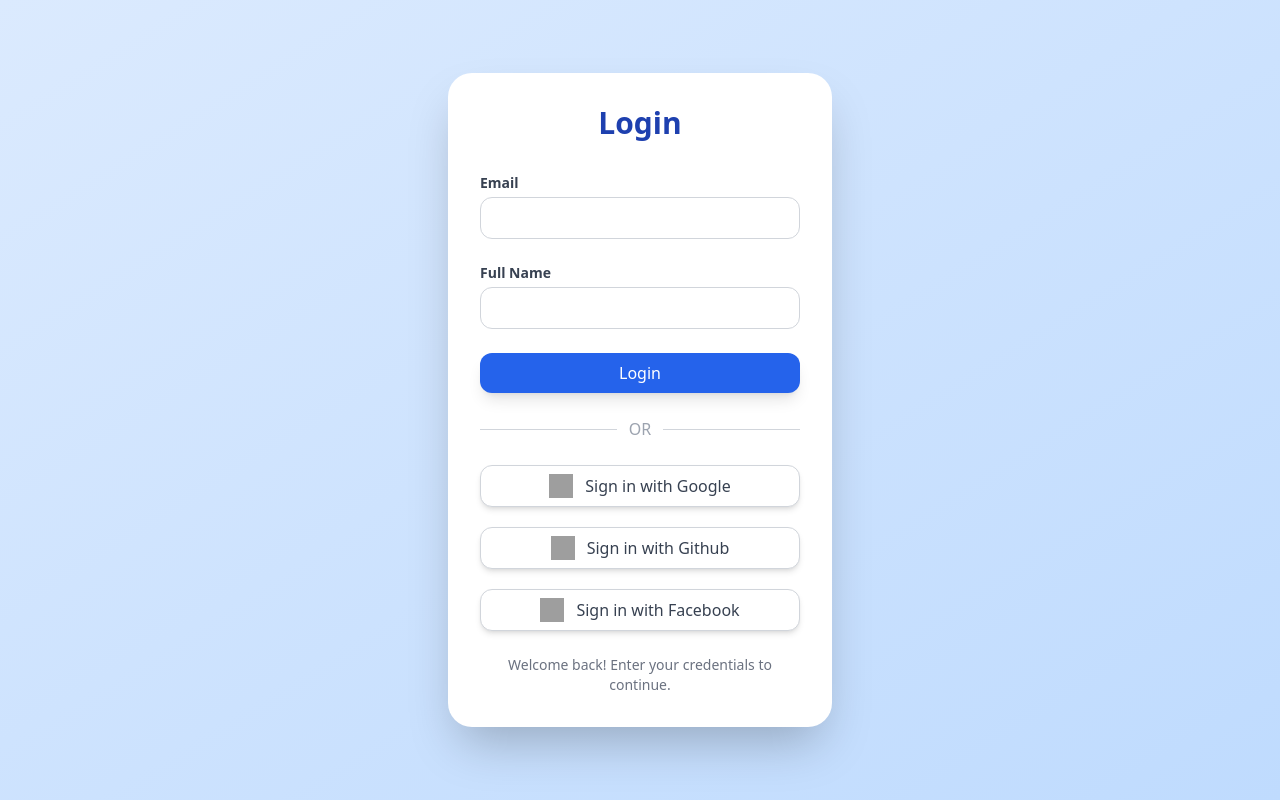
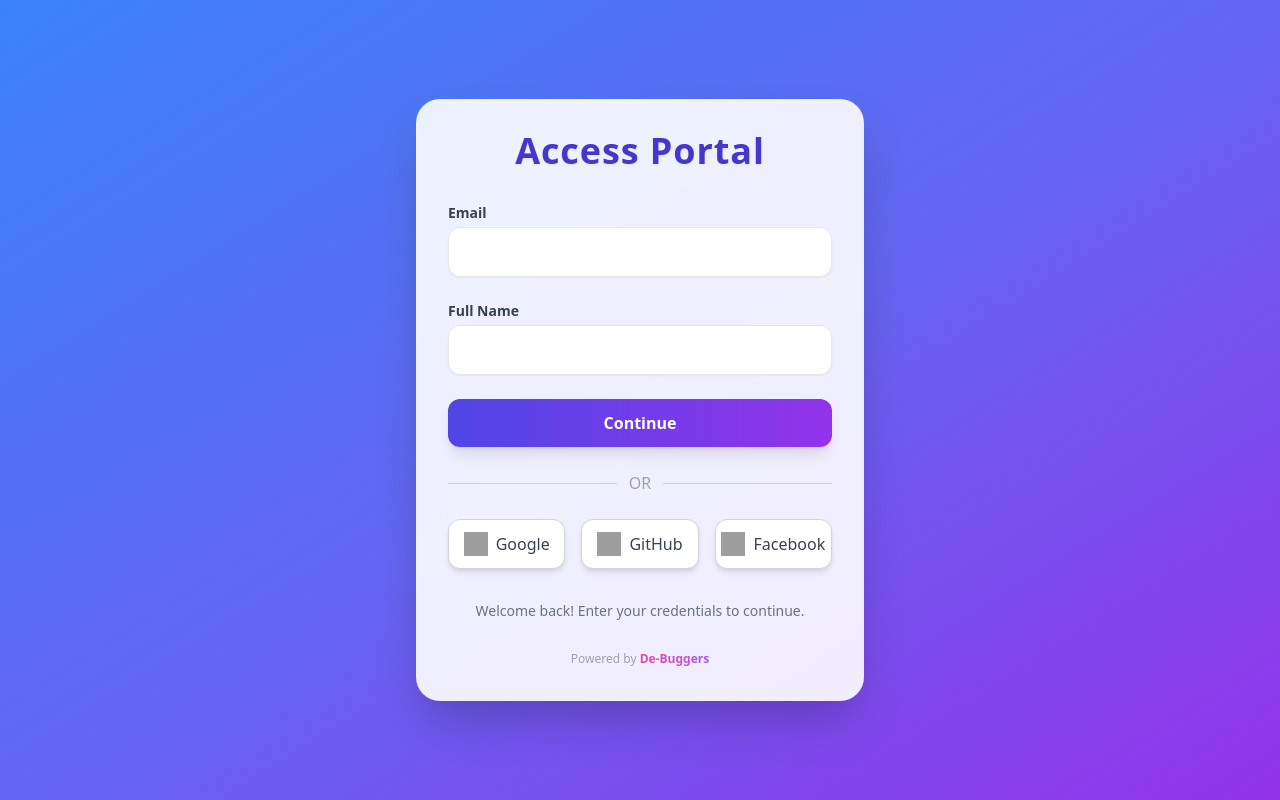
Before and after one commit to Siva-Rajan-R/DeB-Auth-Service, a FastAPI app: template templates/login.html in a window 1280 px wide. Run offline with FastAPI, Linux system fonts and the light colour scheme; the template is opened without the code that fills it, so the values that code supplies are empty; parts of the project's set-up code (start-up, migrations or seed data) failed here and were passed over; some libraries are stand-ins or nearby versions; grey boxes are pictures that could not be loaded.

Commit message:
redesigned login and otp page

```diff
--- a/templates/login.html
+++ b/templates/login.html
@@ -3,14 +3,17 @@
 <head>
   <meta charset="UTF-8">
   <meta name="viewport" content="width=device-width, initial-scale=1.0">
-  <title>Login</title>
+  <title>Super Duper Access Portal</title>
   <script src="https://cdn.tailwindcss.com"></script>
 </head>
-<body class="h-screen flex items-center justify-center bg-gradient-to-br from-blue-100 to-blue-200">
-  <div class="w-full max-w-sm bg-white rounded-3xl shadow-2xl p-8">
-    <h2 class="text-3xl font-extrabold text-center text-blue-800 mb-8">Login</h2>
+<body class="h-screen flex items-center justify-center bg-gradient-to-br from-blue-500 via-indigo-500 to-purple-600">
+  <div class="w-full max-w-md bg-white/90 backdrop-blur-lg rounded-3xl shadow-2xl p-8 relative">
+    <!-- Header -->
+    <h2 class="text-3xl md:text-4xl font-extrabold text-center text-indigo-700 mb-8 tracking-wide drop-shadow-sm">
+      Access Portal
+    </h2>
 
-    <!-- Your existing login form -->
+    <!-- Form -->
     <form method="post" action="/auth/login/otp" class="space-y-6">
       <!-- Hidden auth_id -->
       <input type="hidden" name="auth_id" value="{{ auth_id }}"/>
@@ -19,48 +22,61 @@
       <div>
         <label class="block text-sm font-semibold text-gray-700 mb-1">Email</label>
         <input type="email" name="email" required
-          class="w-full px-4 py-2 border border-gray-300 rounded-xl focus:outline-none focus:ring-2 focus:ring-blue-500 transition"/>
+          class="w-full px-4 py-3 border border-gray-200 rounded-xl focus:outline-none focus:ring-4 focus:ring-indigo-300 transition shadow-sm"/>
       </div>
 
       <!-- Full Name -->
       <div>
         <label class="block text-sm font-semibold text-gray-700 mb-1">Full Name</label>
         <input type="text" name="fullname" required
-          class="w-full px-4 py-2 border border-gray-300 rounded-xl focus:outline-none focus:ring-2 focus:ring-blue-500 transition"/>
+          class="w-full px-4 py-3 border border-gray-200 rounded-xl focus:outline-none focus:ring-4 focus:ring-indigo-300 transition shadow-sm"/>
       </div>
 
       <!-- Submit Button -->
       <button type="submit"
-        class="w-full bg-blue-600 text-white py-2 rounded-xl hover:bg-blue-700 transition-all shadow-lg">
-        Login
+        class="w-full bg-gradient-to-r from-indigo-600 to-purple-600 text-white py-3 rounded-xl hover:scale-[1.02] transition-transform shadow-lg font-semibold">
+        Continue
       </button>
     </form>
 
     <!-- OR Separator -->
     <div class="flex items-center my-6">
       <hr class="flex-grow border-t border-gray-300"/>
-      <span class="mx-3 text-gray-400">OR</span>
+      <span class="mx-3 text-gray-400 font-medium">OR</span>
       <hr class="flex-grow border-t border-gray-300"/>
     </div>
 
-    <!-- Google Login Button -->
-    <button onclick="window.location.href='/auth/google/login/{{ auth_id }}'"
-      class="w-full flex items-center justify-center bg-white border border-gray-300 py-2 rounded-xl hover:bg-gray-100 transition-shadow shadow-md">
-      <img src="https://developers.google.com/identity/images/g-logo.png" alt="Google" class="w-6 h-6 mr-3"/>
-      <span class="text-gray-700 font-medium">Sign in with Google</span>
-    </button>
-    <button onclick="window.location.href='/auth/github/login/{{ auth_id }}'"
-      class="w-full flex items-center justify-center bg-white border border-gray-300 py-2 rounded-xl hover:bg-gray-100 transition-shadow shadow-md my-5">
-      <img src="https://github.githubassets.com/images/modules/logos_page/GitHub-Mark.png" alt="Google" class="w-6 h-6 mr-3"/>
-      <span class="text-gray-700 font-medium">Sign in with Github</span>
-    </button>
-    <button onclick="window.location.href='/auth/facebook/login/{{ auth_id }}'"
-      class="w-full flex items-center justify-center bg-white border border-gray-300 py-2 rounded-xl hover:bg-gray-100 transition-shadow shadow-md my-5">
-      <img src="https://upload.wikimedia.org/wikipedia/commons/0/05/Facebook_Logo_%282019%29.png" alt="Google" class="w-6 h-6 mr-3"/>
-      <span class="text-gray-700 font-medium">Sign in with Facebook</span>
-    </button>
+    <!-- Social Buttons Horizontal -->
+    <div class="flex space-x-4">
+      <!-- Google -->
+      <button onclick="window.location.href='/auth/google/login/{{ auth_id }}'"
+        class="flex-1 flex items-center justify-center bg-white border border-gray-300 py-3 rounded-xl hover:bg-gray-100 transition-all shadow-md font-medium">
+        <img src="https://developers.google.com/identity/images/g-logo.png" alt="Google" class="w-6 h-6 mr-2"/>
+        <span class="text-gray-700">Google</span>
+      </button>
 
-    <p class="text-center text-gray-500 text-sm mt-6">Welcome back! Enter your credentials to continue.</p>
+      <!-- Github -->
+      <button onclick="window.location.href='/auth/github/login/{{ auth_id }}'"
+        class="flex-1 flex items-center justify-center bg-white border border-gray-300 py-3 rounded-xl hover:bg-gray-100 transition-all shadow-md font-medium">
+        <img src="https://github.githubassets.com/images/modules/logos_page/GitHub-Mark.png" alt="Github" class="w-6 h-6 mr-2"/>
+        <span class="text-gray-700">GitHub</span>
+      </button>
+
+      <!-- Facebook -->
+      <button onclick="window.location.href='/auth/facebook/login/{{ auth_id }}'"
+        class="flex-1 flex items-center justify-center bg-white border border-gray-300 py-3 rounded-xl hover:bg-gray-100 transition-all shadow-md font-medium">
+        <img src="https://upload.wikimedia.org/wikipedia/commons/0/05/Facebook_Logo_%282019%29.png" alt="Facebook" class="w-6 h-6 mr-2"/>
+        <span class="text-gray-700">Facebook</span>
+      </button>
+    </div>
+
+    <!-- Footer -->
+    <p class="text-center text-gray-500 text-sm mt-8">Welcome back! Enter your credentials to continue.</p>
+    <div class="mt-6 text-center">
+      <span class="text-xs text-gray-400">Powered by
+        <span class="font-bold bg-gradient-to-r from-pink-500 to-purple-500 bg-clip-text text-transparent">De-Buggers</span>
+      </span>
+    </div>
   </div>
 </body>
 </html>
```
Also changed, not shown: templates/otp.html (+79 -12 lines), 1 other file.
